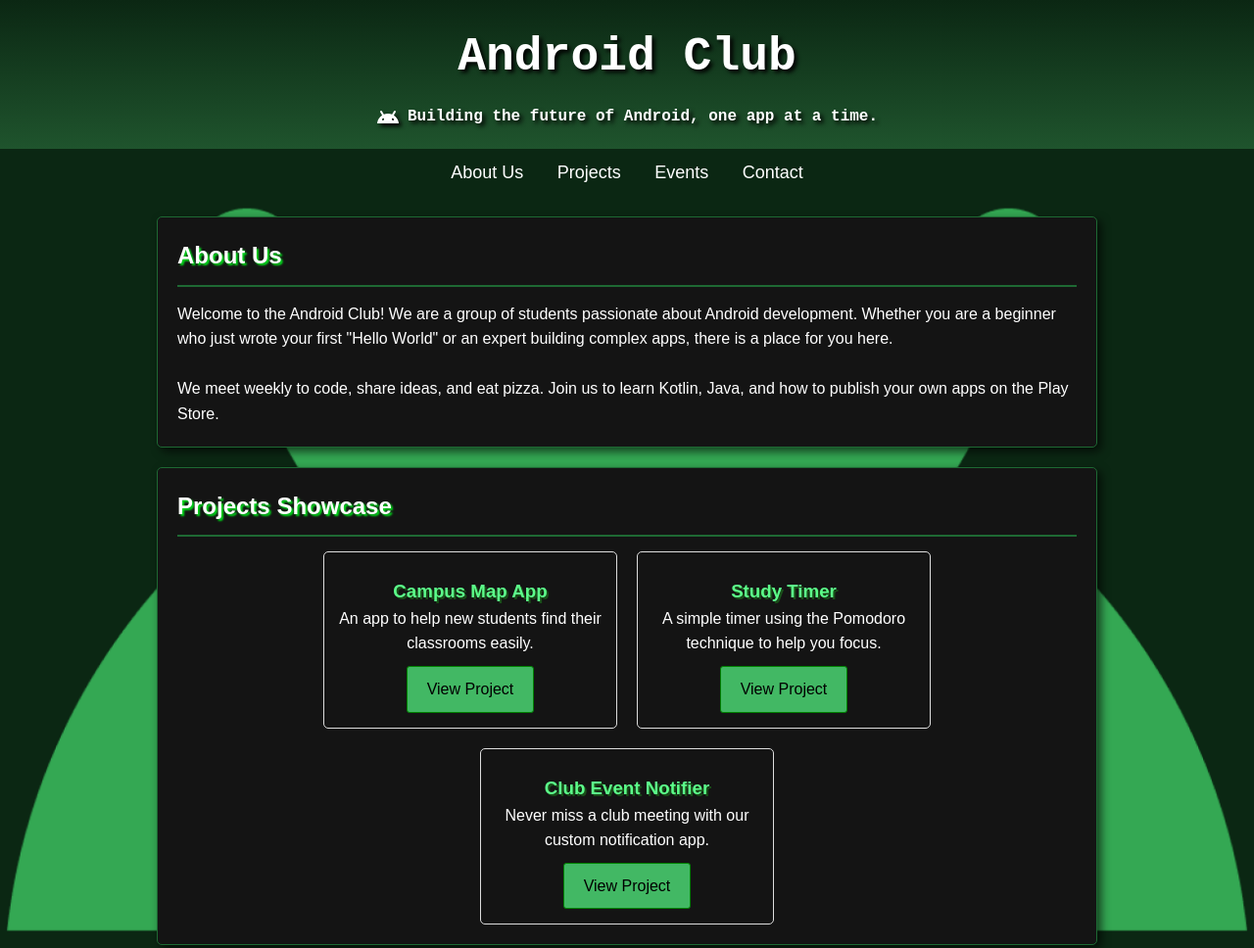
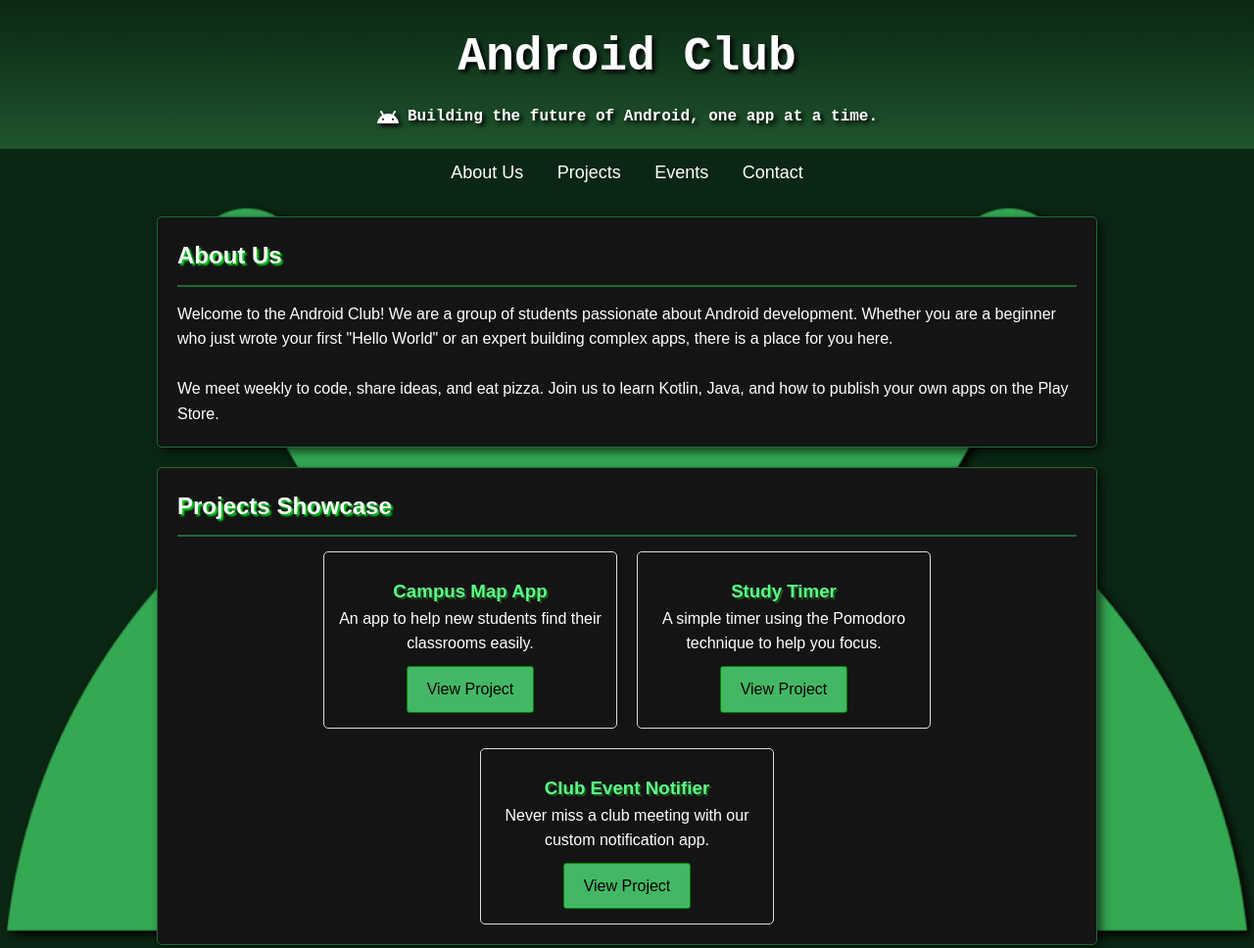
Before and after one commit to Person-0/club-website, a plain HTML site: page index.html in a window 1280 px wide. Shown: the top 968 px of the page at 98% size. Drawn offline with nearby package versions, Linux system fonts and the light colour scheme.

Commit message:
added a drop shadow to the bg

```diff
--- a/assets/index.css
+++ b/assets/index.css
@@ -172,6 +172,7 @@ canvas {
     transform: translateY(10vh);
     position: fixed;
     user-select: none;
+    filter: drop-shadow(4px 4px 5px black);
     -webkit-user-drag: none;
     -moz-user-drag: none;
     user-drag: none;
```
